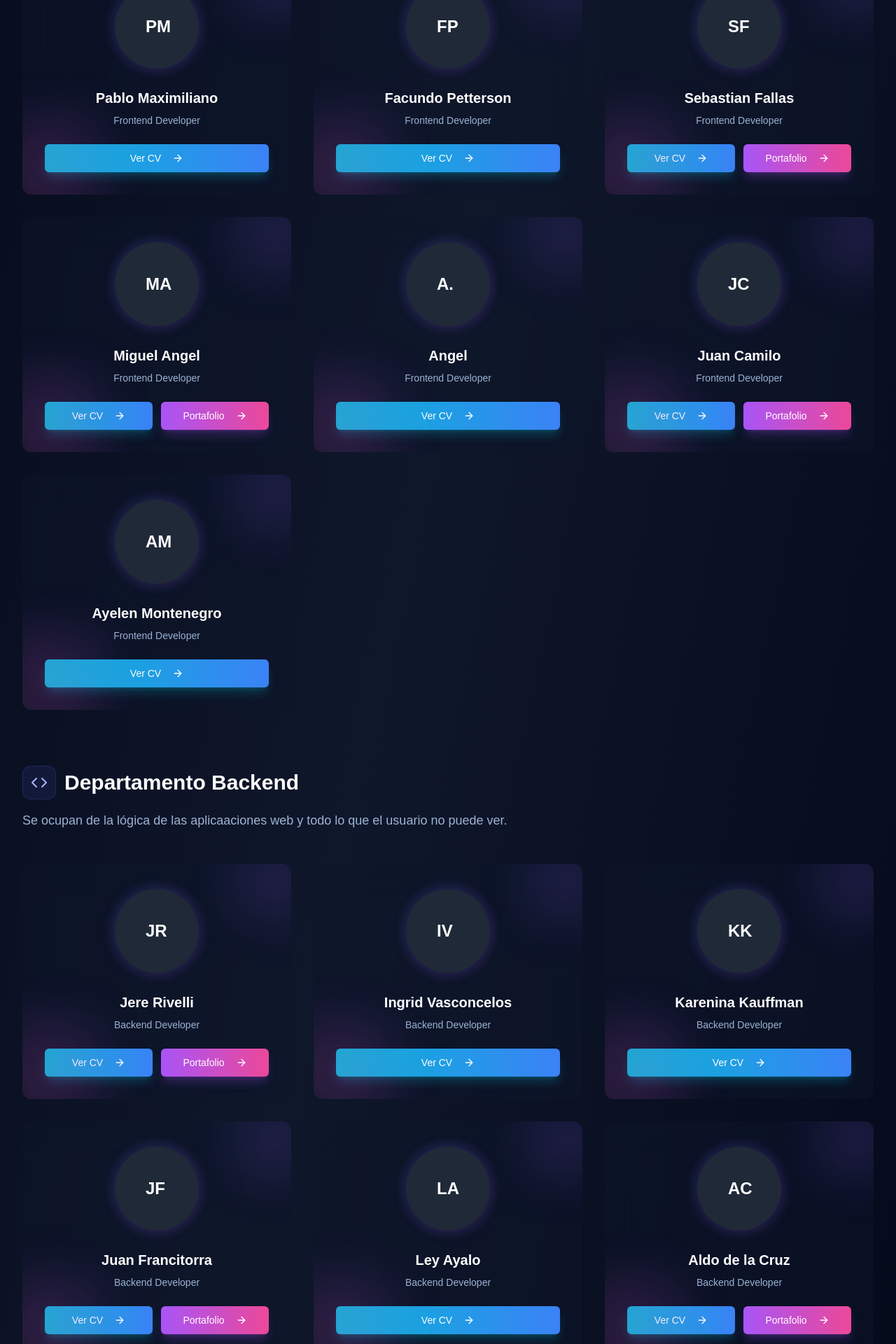
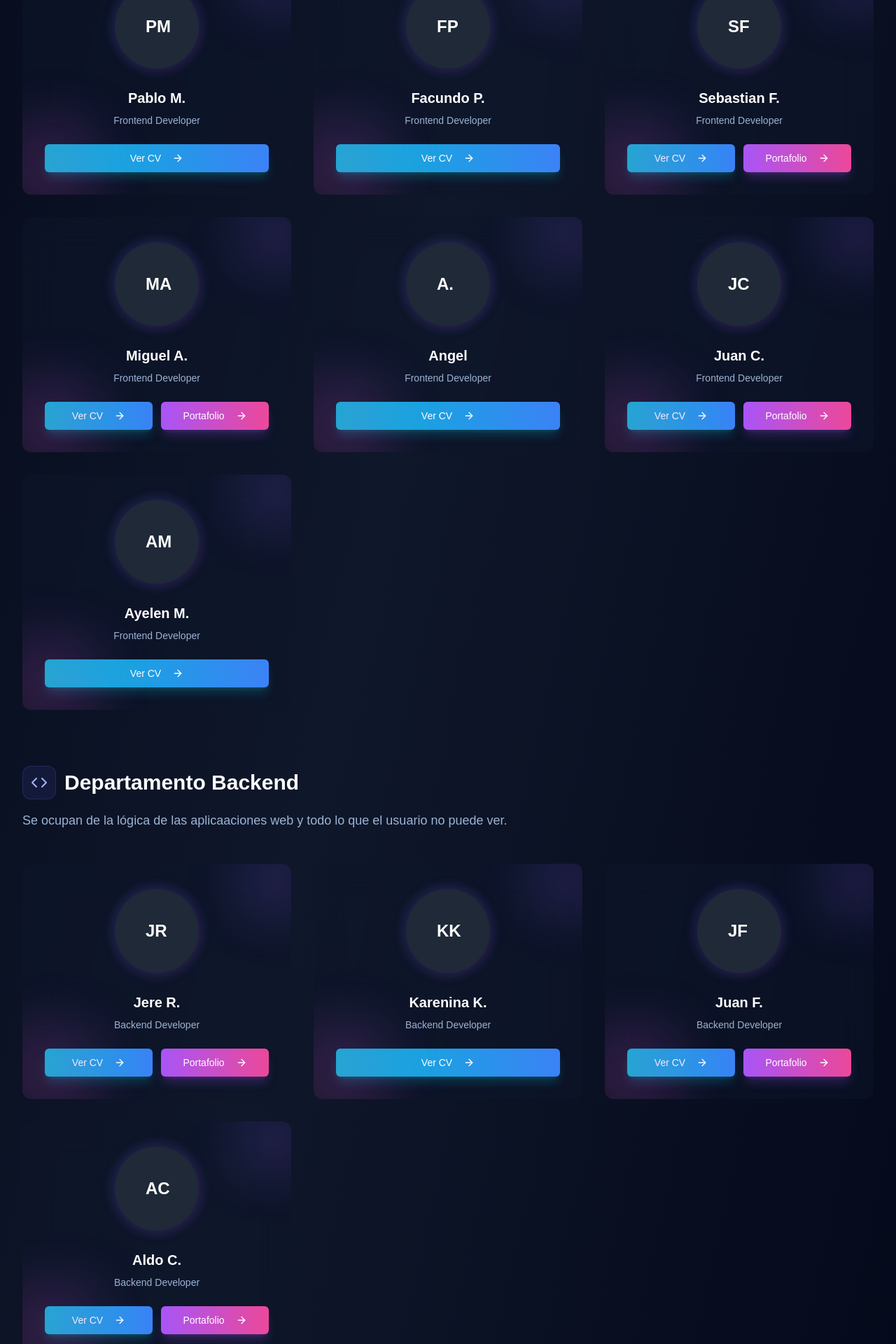
Before and after one commit to TomyRioss/backendito, a Next.js app: page /about in a window 1280 px wide. Shown: the part 2520-4440 px from the top of the page at 70% size. Built offline with nearby package versions, Linux system fonts and the light colour scheme; no server answers.

Commit message:
personnel changes

```diff
--- a/src/components/About/aboutPersonnel.ts
+++ b/src/components/About/aboutPersonnel.ts
@@ -43,7 +43,7 @@ const staffPersonnel = [
   {
     id: 1,
     initials: 'TR',
-    name: 'Tomas Rios',
+    name: 'Tomas R.',
     role: 'CEO',
   },
 ];
@@ -52,7 +52,7 @@ const frontendPersonnel = [
   {
     id: 1,
     initials: 'PM',
-    name: 'Pablo Maximiliano',
+    name: 'Pablo M.',
     role: 'Frontend Developer',
     CV: 'https://github.com/chunito23',
     portfolio: '',
@@ -60,7 +60,7 @@ const frontendPersonnel = [
   {
     id: 2,
     initials: 'FP',
-    name: 'Facundo Petterson',
+    name: 'Facundo P.',
     role: 'Frontend Developer',
     CV: 'https://drive.google.com/file/d/1nXRRJTfvAh78QXLCAvcy06q1BPA0WAzO/view?usp=drive_link.',
     portfolio: '',
@@ -68,7 +68,7 @@ const frontendPersonnel = [
   {
     id: 3,
     initials: 'SF',
-    name: 'Sebastian Fallas',
+    name: 'Sebastian F.',
     role: 'Frontend Developer',
     CV: 'https://drive.google.com/file/d/1zTD-BFjkVTWAsxO1RneQxRveD5hfvC_m/view?usp=drive_link.',
     portfolio: 'https://fallasdev.site/',
@@ -76,7 +76,7 @@ const frontendPersonnel = [
   {
     id: 4,
     initials: 'MA',
-    name: 'Miguel Angel',
+    name: 'Miguel A.',
     role: 'Frontend Developer',
     CV: ' https://www.linkedin.com/in/miguel-angel-fernandez-barco-7b802429b/.',
     portfolio: 'https://miguelangeldev.vercel.app',
@@ -84,7 +84,7 @@ const frontendPersonnel = [
   {
     id: 5,
     initials: 'A.',
-    name: 'Angel',
+    name: 'Angel ',
     role: 'Frontend Developer',
     CV: 'https://github.com/Fullangel.',
     portfolio: '',
@@ -93,7 +93,7 @@ const frontendPersonnel = [
   {
     id: 6,
     initials: 'JC',
-    name: 'Juan Camilo',
+    name: 'Juan C.',
     role: 'Frontend Developer',
     CV: 'https://drive.google.com/file/d/1BmYLt2WjuaKdkvNBGxSx--lTsOF2G-iL/view?usp=drive_link.',
     portfolio: 'https://milo.youworkers.com/',
@@ -101,7 +101,7 @@ const frontendPersonnel = [
   {
     id: 7,
     initials: 'AM',
-    name: 'Ayelen Montenegro',
+    name: 'Ayelen M.',
     role: 'Frontend Developer',
     CV: 'https://drive.google.com/file/d/13UCcLBO86rZ_PWICEmv_jvnNzwftgeji/view?usp=drive_link.',
     portfolio: '',
@@ -112,23 +112,16 @@ const backendPersonnel = [
   {
     id: 1,
     initials: 'JR',
-    name: 'Jere Rivelli',
+    name: 'Jere R.',
     role: 'Backend Developer',
     CV: 'https://drive.google.com/file/d/13v5xQ4jCtpqKcOnY47_m_059zXK1eqVz/view?usp=drive_link',
     portfolio: 'https://jereprograma.com.ar/',
   },
-  {
-    id: 2,
-    initials: 'IV',
-    name: 'Ingrid Vasconcelos',
-    role: 'Backend Developer',
-    CV: 'https://drive.google.com/file/d/1OGW0-YWaRotDlqO6CFWxDqqIVsr2UJOO/view?usp=drive_link',
-    portfolio: '',
-  },
+
   {
     id: 3,
     initials: 'KK',
-    name: 'Karenina Kauffman',
+    name: 'Karenina K.',
     role: 'Backend Developer',
     CV: 'https://drive.google.com/file/d/1OGW0-YWaRotDlqO6CFWxDqqIVsr2UJOO/view?usp=drive_link',
     portfolio: '',
@@ -136,53 +129,30 @@ const backendPersonnel = [
   {
     id: 4,
     initials: 'JF',
-    name: 'Juan Francitorra',
+    name: 'Juan F.',
     role: 'Backend Developer',
     CV: 'https://drive.google.com/file/d/1-KQvVaLDnXA5_Q4cQCrDtVteyMqf3Ii1/view?usp=drive_link',
     portfolio: 'https://jufadev.vercel.app/',
   },
-  {
-    id: 5,
-    initials: 'LA',
-    name: 'Ley Ayalo',
-    role: 'Backend Developer',
-    CV: 'https://drive.google.com/file/d/1YYiR5Q4446mxaizV3DaPZt3HnS-jT8nY/view?usp=drive_link',
-    portfolio: '',
-  },
+
   {
     id: 6,
     initials: 'AC',
-    name: 'Aldo de la Cruz',
+    name: 'Aldo C.',
     role: 'Backend Developer',
     CV: 'https://drive.google.com/file/d/1qe_KgbkKDghudonPKocoruqZe691n-DX/view?usp=drive_link',
     portfolio: 'https://kleytus-portfolio.vercel.app/',
-  },
-  {
-    id: 7,
-    initials: 'ML',
-    name: 'Michael Liendo',
-    role: 'Backend Developer',
-    CV: 'https://michaelliendo.com/',
-    portfolio: 'https://michaelliendo.com/',
-  },
-  {
-    id: 8,
-    initials: 'NA',
-    name: 'Nicolle Andujar',
-    role: 'Backend Developer',
-    CV: 'https://drive.google.com/file/d/1YkXtO9buvzWApoA6zHH2bCZY1XvzvqTf/view?usp=drive_link',
-    portfolio: '',
   },
 ];
 
 const fullstackPersonnel = [
   {
     id: 1,
-    initials: 'HC',
-    name: 'Harold Challco',
+    initials: 'RC.',
+    name: 'Riandry C.',
     role: 'Fullstack Developer',
-    CV: 'https://drive.google.com/file/d/15xbq0a7mZWQIZLefPGE7hqkiq9WIOV3i/view?usp=drive_link',
-    portfolio: '',
+    CV: 'https://drive.google.com/file/d/1WbqqbxfVVqgnCeekKFTme7B22RKV6OEi/view?usp=drive_link',
+    portfolio: 'https://porfolio-web-react.vercel.app/',
   },
   {
     id: 2,
@@ -190,7 +160,15 @@ const fullstackPersonnel = [
     name: 'Emanuel Funes',
     role: 'Fullstack Developer',
     CV: 'https://drive.google.com/file/d/1q-j_WlfB-Coqrs1wD7W5wY7WpW4KkWRe/view?usp=drive_link',
-    portfolio: 'portafolio: https://yhonchis.dev',
+    portfolio: '',
+  },
+  {
+    id: 3,
+    initials: 'MB',
+    name: 'Miguel B.',
+    role: 'Fullstack Developer',
+    CV: 'https://drive.google.com/file/d/1RwO6pZ1J09z-BXqr7eX2wV7VEZvaVJ2T/view?usp=drive_link',
+    portfolio: 'https://yhonchis.dev',
   },
 ];
 
```
